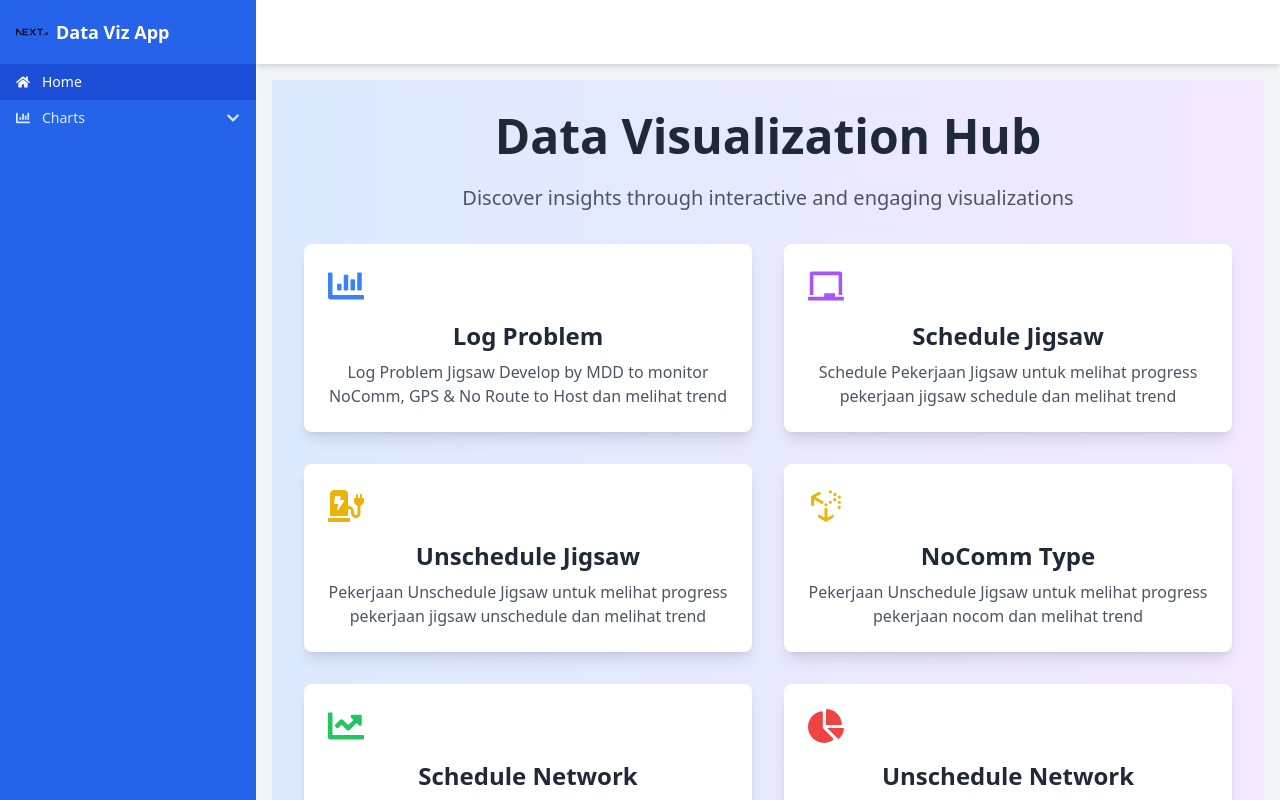
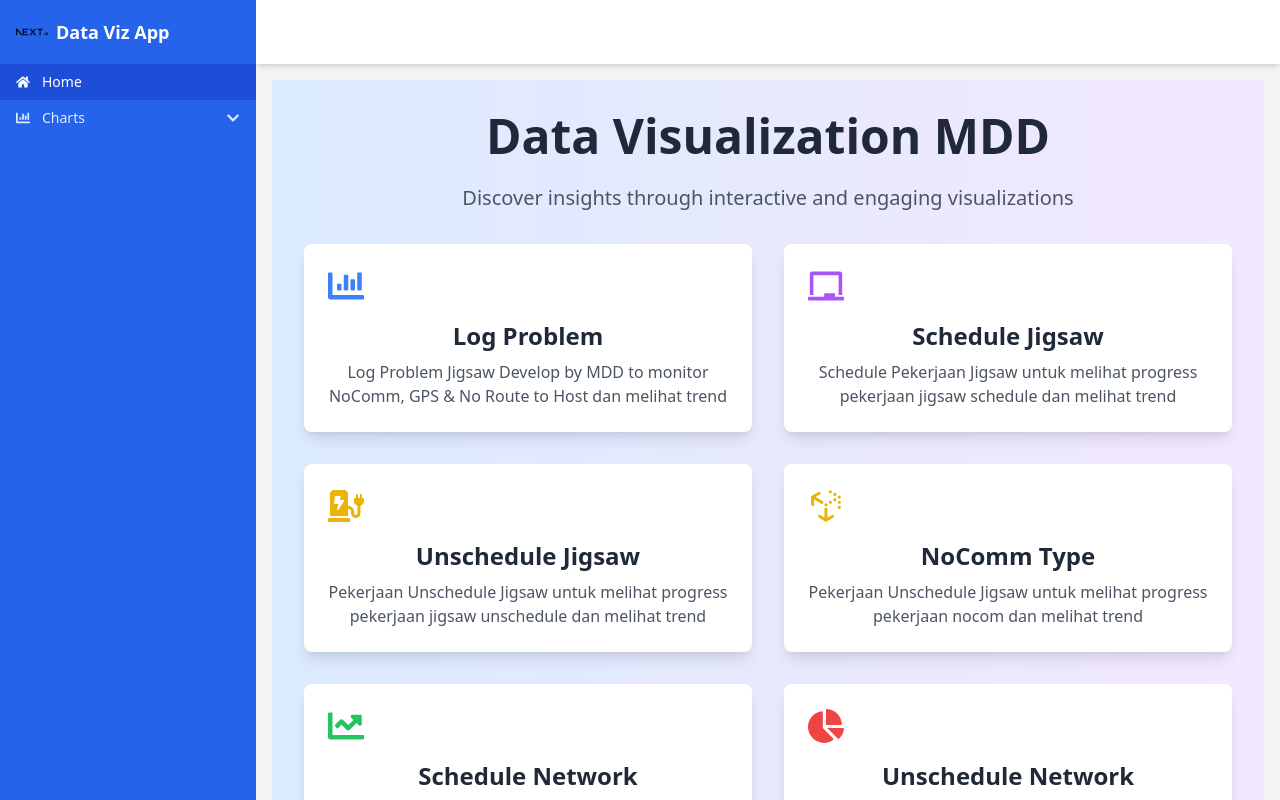
Before and after one commit to hellogunawan99/data-visualization-app, a Next.js app: page / in a window 1280 px wide. Shown: the top 800 px of the page. Built offline with nearby package versions, Linux system fonts and the light colour scheme.

Commit message:
test update server

```diff
--- a/pages/index.js
+++ b/pages/index.js
@@ -7,7 +7,7 @@ export default function Home() {
     <Layout>
       <div className="container mx-auto p-8 bg-gradient-to-r from-blue-100 to-purple-100 min-h-screen">
         <h1 className="text-5xl font-extrabold mb-6 text-center text-gray-800">
-          Data Visualization Hub
+          Data Visualization MDD
         </h1>
         <p className="text-xl mb-8 text-center text-gray-600">
           Discover insights through interactive and engaging visualizations
```
